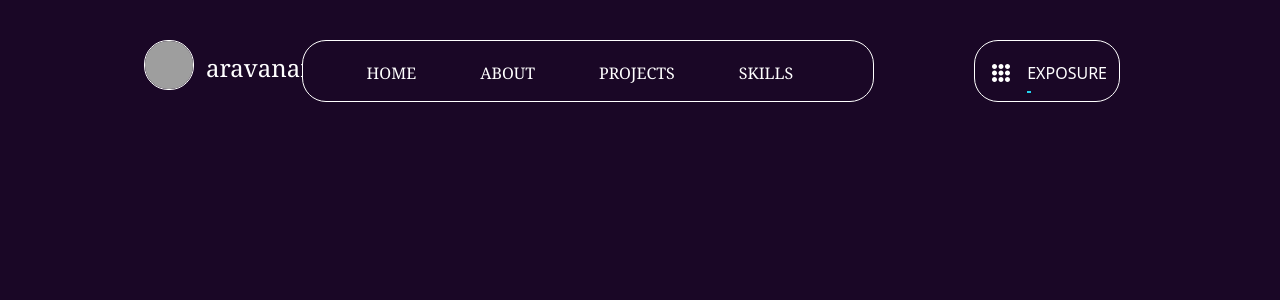
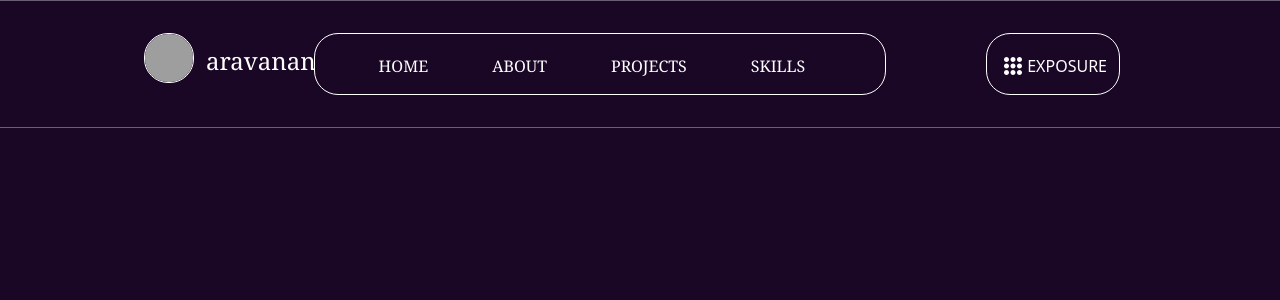
Before and after one commit to saravanan642/Tech-Portfolio-React-, a React (Create React App) app: page / in a window 1280 px wide. Shown: the top 300 px of the page. Built offline with nearby package versions, Linux system fonts and the light colour scheme; grey boxes are pictures that could not be loaded.

Commit message:
normal  header upadate

```diff
--- a/src/Compoents/Header.js
+++ b/src/Compoents/Header.js
@@ -4,7 +4,7 @@ import { IoIosKeypad } from "react-icons/io";
 const Header = () => {
     return (
         <div>
-      <div className="flex justify-around mt-2">
+            <div className="flex justify-around mt-0  border border-solid border-x-0 border-y-white/35">
 
                 {/* LEFT : LOGO */}
                 <div className="flex gap-3 mt-8 ml-36">
@@ -43,12 +43,16 @@ const Header = () => {
 
                     {/* EXPOSURE */}
                     <div className="flex text-white gap-3 mt-0 ml-11 border border-solid border-white rounded-3xl p-3 pt-5">
-            <div>
-              <IoIosKeypad className="object-cover w-7 h-7 pb-1 hover:text-cyan-400 transform hover:scale-110 transition duration-300 ease-out" />
-            </div>
-           <a className="relative cursor-pointer hover:text-cyan-400 transform hover:scale-105 transition duration-300 ease-out after:content-[''] after:absolute after:left-0 after:-bottom-1 after:w-1 after:h-[2px] after:bg-cyan-400 after:transition-all after:duration-300 hover:after:w-full">
+                        <div className=" relative flex   hover:text-cyan-400 transform hover:scale-110  transition duration-300 ease-out after:content-[''] after:absolute after:left-0 after:bottom-0  after:w-0  after:h-[2px]  after:bg-cyan-400  after:transition-all  after:duration-300 hover:after:w-[105px]">
+                            <span >
+                                <IoIosKeypad className="w-7 h-7 pb-1" />
+                            </span>
+
+
+                            <a className="relative cursor-pointer hover:text-cyan-400 transform hover:scale-105 transition duration-300 ease-out ">
                                 EXPOSURE
                             </a>
+                        </div>
                     </div>
 
                 </div>
```
Lines whose indentation alone changed are shown as unchanged.
